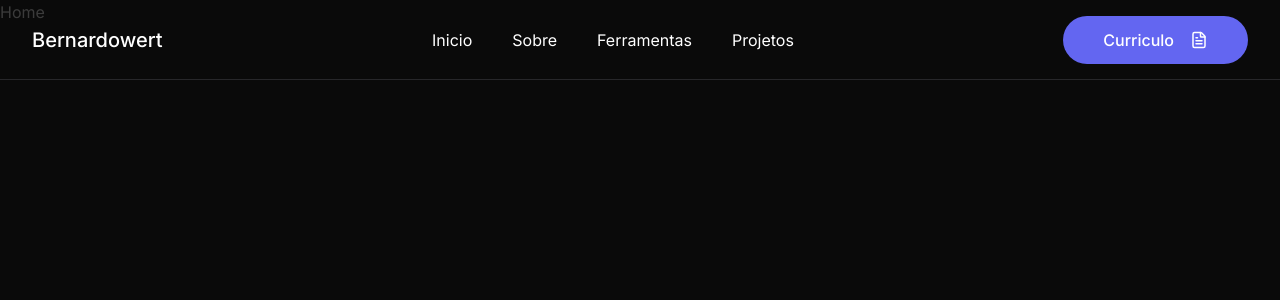
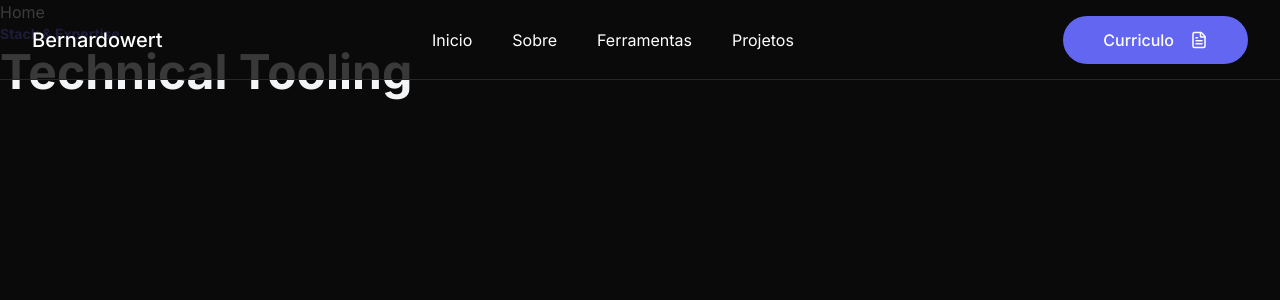
Before and after one commit to Bernardowert/portfolio-2026, a Next.js app: page / in a window 1280 px wide. Shown: the top 300 px of the page. Built offline with nearby package versions, Linux system fonts and the light colour scheme.

Commit message:
criação do componente titleSection, titulo e subtitulo para seções

```diff
--- a/src/app/page.tsx
+++ b/src/app/page.tsx
@@ -1,3 +1,4 @@
+import { TitleSection } from "@/components/titleSection";
 
 
 export default function Home() {
@@ -5,6 +6,12 @@ export default function Home() {
      <>
         <h1>Home</h1>
 
+        <TitleSection
+          title="Technical Tooling"
+          subtitle="Stack & Expertise"
+
+        />
+
      </>
   );
 }
--- /dev/null
+++ b/src/components/titleSection/index.tsx
@@ -0,0 +1,14 @@
+interface TitleSectionProps{
+    subtitle:string;
+    title:string;
+    className?:string;
+}
+
+export function TitleSection({subtitle,title,className}:TitleSectionProps){
+    return(
+        <div className={`space-y-1 ${className ? className : ""}`}>
+            <span className="text-sm font-bold text-purple-1000 block">{subtitle}</span>
+            <h2 className="font-bold text-2xl tablet:text-3xl laptop:text-5xl text-white-900">{title}</h2>
+        </div>
+    )
+}
```
